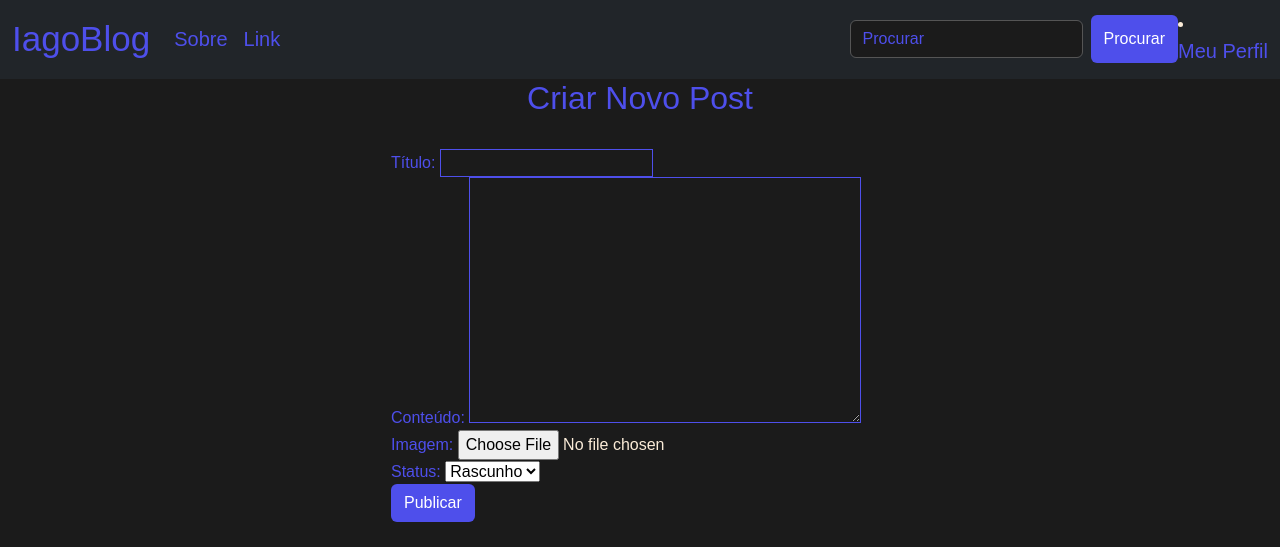
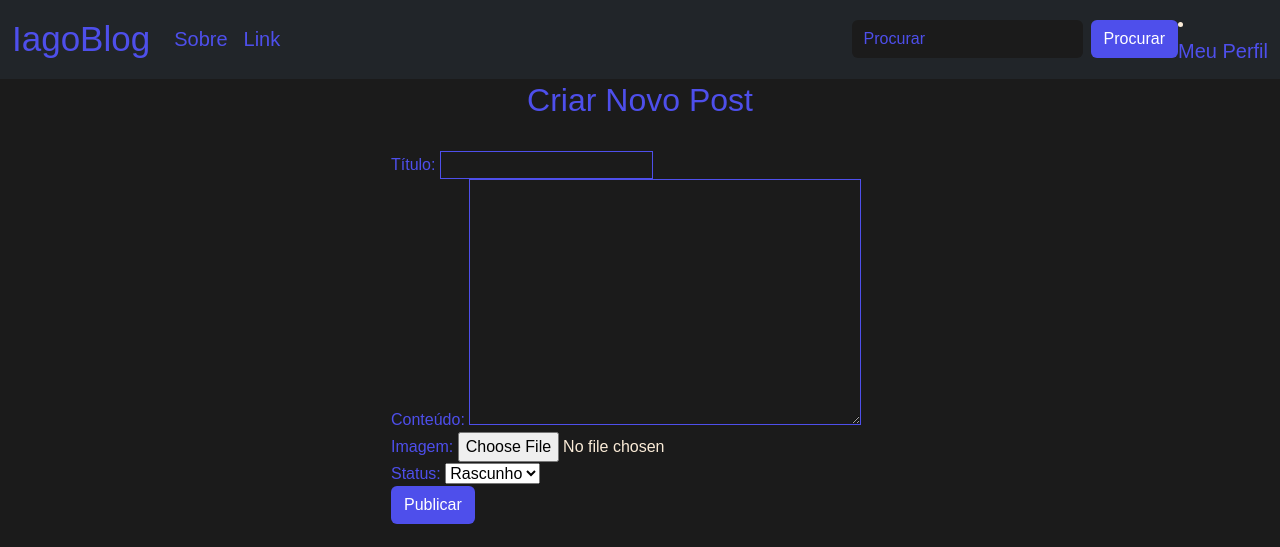
Before and after one commit to IagoSiilva/Blog_django, a Django app: page /create/ in a window 1280 px wide. Shown: the top 547 px of the page. Run offline with Django 4.2, Linux system fonts and the light colour scheme; a user stored in the database is signed in.

Commit message:
versão4

```diff
--- a/app/static/app/css/create_post.css
+++ b/app/static/app/css/create_post.css
@@ -14,10 +14,11 @@ div.form-group label.text-custom{
 }
 h2{
     color: #4E4FEB;
+    margin-top: 2px;
 }
-.custom-input {
+/* .custom-input {
     background-color: #1B1B1B;
     color: #fff;
     border: 1px solid #555;
     margin: 5px 0;
-}
+} */
```
